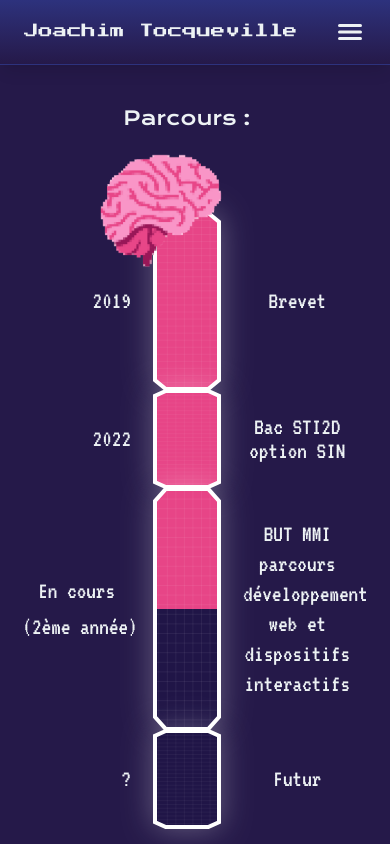
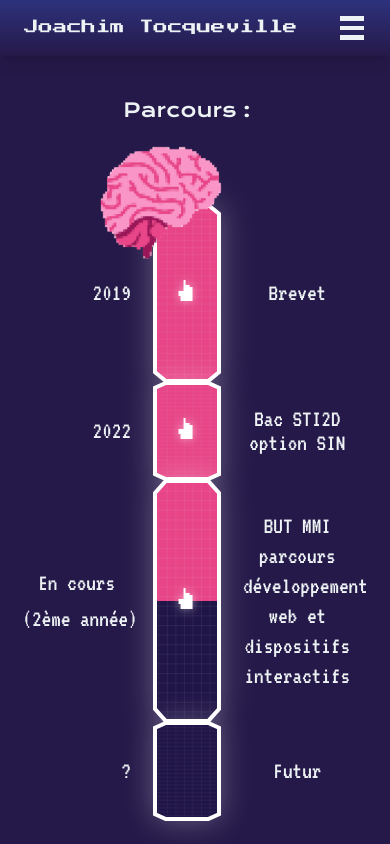
Before and after one commit to Joachim-Tocqueville/Portfolio_Simple_Version, a React (Vite) app in the folder portfolio/: page /apropos in a window 390 px wide. Shown: the top 844 px of the page. Built offline with nearby package versions, Linux system fonts and the light colour scheme.

Commit message:
Corrections mineures + ajouts pour le projet "sushngo" hébergé

```diff
--- a/portfolio/src/components/Navbar.jsx
+++ b/portfolio/src/components/Navbar.jsx
@@ -1,5 +1,4 @@
 import { useState } from 'react';
-import { IoMenu, IoClose } from "react-icons/io5";
 
 function Navbar() {
   const [isOpen, setIsOpen] = useState(false);
@@ -17,12 +16,30 @@ function Navbar() {
           <a className="font-['VT323-Regular'] text-[1.5rem]" href="/apropos">À propos</a>
         </div>
 
-        <button className="md:hidden text-[#EDF2F4] cursor-pointer" onClick={() => setIsOpen(!isOpen)}>
-          {isOpen ? <IoClose size={32} /> : <IoMenu size={32} />}
+        <button className="md:hidden text-[#EDF2F4] cursor-pointer z-10" onClick={() => setIsOpen(!isOpen)}>
+          {isOpen ? (
+            <svg viewBox="0 0 5 5" className="w-7! h-6! md:w-8! md:h-8! fill-current" shapeRendering="crispEdges">
+              <rect x="0" y="0" width="1" height="1" />
+              <rect x="4" y="0" width="1" height="1" />
+              <rect x="1" y="1" width="1" height="1" />
+              <rect x="3" y="1" width="1" height="1" />
+              <rect x="2" y="2" width="1" height="1" />
+              <rect x="1" y="3" width="1" height="1" />
+              <rect x="3" y="3" width="1" height="1" />
+              <rect x="0" y="4" width="1" height="1" />
+              <rect x="4" y="4" width="1" height="1" />
+            </svg>
+          ) : (
+            <svg viewBox="0 0 5 5" className="w-7! h-6! md:w-8! md:h-8! fill-current" shapeRendering="crispEdges">
+              <rect x="0" y="0" width="5" height="1" />
+              <rect x="0" y="2" width="5" height="1" />
+              <rect x="0" y="4" width="5" height="1" />
+            </svg>
+          )}
         </button>
       </div>
 
-      <div className={`md:hidden absolute top-full left-0 w-full bg-[#251949] border-t border-[#2D327D] transition-all duration-300 overflow-hidden ${isOpen ? 'max-h-64 py-4 shadow-xl' : 'max-h-0'}`}>
+      <div className={`md:hidden absolute top-full left-0 w-full bg-[#251949] transition-all duration-300 overflow-hidden ${isOpen ? 'max-h-64 py-4 shadow-xl' : 'max-h-0'}`}>
         <div className="flex flex-col items-center gap-6">
           <a className="font-['VT323-Regular'] text-[1.8rem]" href="/accueil" onClick={() => setIsOpen(false)}>Accueil</a>
           <a className="font-['VT323-Regular'] text-[1.8rem]" href="/projets" onClick={() => setIsOpen(false)}>Projets</a>
--- a/portfolio/src/index.css
+++ b/portfolio/src/index.css
@@ -16,8 +16,7 @@
   font-weight: 600;
 }
 
-b,
-strong {
+b, strong {
   font-weight: bold;
 }
 
--- a/portfolio/src/pages/Apropos.jsx
+++ b/portfolio/src/pages/Apropos.jsx
@@ -85,7 +85,7 @@ function Apropos() {
             <div className="flex flex-row md:flex-col items-center justify-center md:justify-start w-full relative group pointer-events-none">
               <div className="order-3 md:order-none w-1/3 md:w-full text-[1.5rem] md:h-32 md:flex md:items-end md:text-[2rem] lg:text-[2.2rem] justify-center md:text-center md:items-baseline! leading-none mb-0 md:mb-8 pl-4 md:pl-0 pointer-events-auto">Brevet</div>
               <div className="order-2 md:order-none w-20 h-60 md:w-full md:h-17! lg:h-26 rotate-90 md:rotate-0 flex md:block justify-center items-center drop-shadow-[0_0_15px_rgba(255,255,255,0.3)] hover:drop-shadow-[0_0_25px_rgba(255,255,255,0.6)] transition-all md:mt-0 pointer-events-auto">
-                <a href="https://www.college-la-rochefoucauld77.fr" target="_blank" rel="noopener noreferrer" className="block w-60 h-16 md:w-full md:h-full">
+                <a href="https://www.college-la-rochefoucauld77.fr" target="_blank" rel="noopener noreferrer" className="block w-60 h-16 md:w-full md:h-full group/link">
                   <svg width="100%" height="100%" viewBox="0 0 200 60" preserveAspectRatio="none" className="overflow-visible w-[11rem] md:w-full">
                     <defs>
                       <clipPath id="clipBrevet">
@@ -97,6 +97,28 @@ function Apropos() {
                     <path d="M10,0 L190,0 L200,10 L200,50 L190,60 L10,60 L0,50 L0,10 Z" fill="url(#pixelGridV2)" pointerEvents="none" />
                     <path d="M10,0 L190,0 L200,10 L200,50 L190,60 L10,60 L0,50 L0,10 Z" fill="none" stroke="white" strokeWidth="4" vectorEffect="non-scaling-stroke" />
                   </svg>
+                  <div className="absolute top-1/2 left-1/2 -translate-x-1/2 -translate-y-1/2 md:top-4 md:right-4 md:left-auto md:translate-x-0 md:translate-y-0 -rotate-90 md:rotate-0 pointer-events-none z-20 opacity-100 md:opacity-0 md:group-hover/link:opacity-100 transition-opacity">
+                    <svg viewBox="0 0 10 12" className="w-7 h-7 md:w-8 md:h-8 fill-white drop-shadow-[0_0_5px_rgba(255,255,255,0.5)]" shapeRendering="crispEdges">
+                      <style>{`
+                        @keyframes pixel-click {
+                          0%, 100% { transform: scale(1) translate(0, 0); }
+                          50% { transform: scale(0.85) translate(2px, 2px); }
+                        }
+                        .pixel-hand-cursor {
+                          animation: pixel-click 0.6s infinite ease-in-out;
+                          transform-origin: center;
+                        }
+                      `}</style>
+                      <g className="pixel-hand-cursor text-white fill-current">
+                        <rect x="3" y="0" width="1" height="6" />
+                        <rect x="4" y="2" width="1" height="5" />
+                        <rect x="5" y="2" width="1" height="5" />
+                        <rect x="6" y="3" width="1" height="4" />
+                        <rect x="2" y="5" width="5" height="4" />
+                        <rect x="1" y="5" width="1" height="2" />
+                      </g>
+                    </svg>
+                  </div>
                 </a>
               </div>
               <div className="order-1 md:order-none w-1/3 md:w-full text-[1.5rem] md:text-[2.2rem] lg:text-[2.8rem] text-right md:text-center mt-0 md:mt-8 pr-4 md:pr-0 pointer-events-auto">2019</div>
@@ -105,7 +127,7 @@ function Apropos() {
             <div className="flex flex-row md:flex-col items-center justify-center md:justify-start w-full relative group -mt-25.5 md:mt-0 pointer-events-none">
               <div className="order-3 md:order-none w-1/3 md:w-full text-[1.5rem] md:h-32 md:flex md:items-end md:text-[2rem] lg:text-[2.2rem] justify-center md:text-center items-baseline! leading-none mb-0 md:mb-8 pl-4 md:pl-0 pointer-events-auto">Bac STI2D<br className="hidden md:block" /> option SIN</div>
               <div className="order-2 md:order-none w-20 h-60 md:w-full md:h-17! lg:h-26 rotate-90 md:rotate-0 flex md:block justify-center items-center drop-shadow-[0_0_15px_rgba(255,255,255,0.3)] hover:drop-shadow-[0_0_25px_rgba(255,255,255,0.6)] transition-all pointer-events-auto">
-                <a href="https://www.larmand.fr" target="_blank" rel="noopener noreferrer" className="block w-60 h-16 md:w-full md:h-full">
+                <a href="https://www.larmand.fr" target="_blank" rel="noopener noreferrer" className="block w-60 h-16 md:w-full md:h-full group/link">
                   <svg width="100%" height="100%" viewBox="0 0 200 60" preserveAspectRatio="none" className="overflow-visible w-[6rem] md:w-full">
                     <defs>
                       <clipPath id="clipBac">
@@ -117,6 +139,18 @@ function Apropos() {
                     <path d="M10,0 L190,0 L200,10 L200,50 L190,60 L10,60 L0,50 L0,10 Z" fill="url(#pixelGridV2)" pointerEvents="none" />
                     <path d="M10,0 L190,0 L200,10 L200,50 L190,60 L10,60 L0,50 L0,10 Z" fill="none" stroke="white" strokeWidth="4" vectorEffect="non-scaling-stroke" />
                   </svg>
+                  <div className="absolute top-1/2 left-1/2 -translate-x-1/2 -translate-y-1/2 md:top-4 md:right-4 md:left-auto md:translate-x-0 md:translate-y-0 -rotate-90 md:rotate-0 pointer-events-none z-20 opacity-100 md:opacity-0 md:group-hover/link:opacity-100 transition-opacity">
+                    <svg viewBox="0 0 10 12" className="w-7 h-7 md:w-8 md:h-8 fill-white drop-shadow-[0_0_5px_rgba(255,255,255,0.5)]" shapeRendering="crispEdges">
+                      <g className="pixel-hand-cursor text-white fill-current">
+                        <rect x="3" y="0" width="1" height="6" />
+                        <rect x="4" y="2" width="1" height="5" />
+                        <rect x="5" y="2" width="1" height="5" />
+                        <rect x="6" y="3" width="1" height="4" />
+                        <rect x="2" y="5" width="5" height="4" />
+                        <rect x="1" y="5" width="1" height="2" />
+                      </g>
+                    </svg>
+                  </div>
                 </a>
               </div>
               <div className="order-1 md:order-none w-1/3 md:w-full text-[1.5rem] md:text-[2.2rem] lg:text-[2.8rem] text-right md:text-center mt-0 md:mt-8 pr-4 md:pr-0 pointer-events-auto">2022</div>
@@ -127,7 +161,7 @@ function Apropos() {
                 BUT MMI parcours<br />développement web et<br />dispositifs<br />interactifs
               </div>
               <div className="order-2 md:order-none w-20 h-60 md:w-full md:h-17! lg:h-26 rotate-90 md:rotate-0 flex md:block justify-center items-center drop-shadow-[0_0_15px_rgba(255,255,255,0.3)] hover:drop-shadow-[0_0_25px_rgba(255,255,255,0.6)] transition-all pointer-events-auto">
-                <a href="https://iut.univ-gustave-eiffel.fr" target="_blank" rel="noopener noreferrer" className="block w-60 h-16 md:w-full md:h-full">
+                <a href="https://iut.univ-gustave-eiffel.fr" target="_blank" rel="noopener noreferrer" className="block w-60 h-16 md:w-full md:h-full group/link">
                   <svg width="100%" height="100%" viewBox="0 0 200 60" preserveAspectRatio="none" className="overflow-visible w-[15rem] md:w-full">
                     <defs>
                       <clipPath id="clipMMI">
@@ -139,6 +173,18 @@ function Apropos() {
                     <path d="M10,0 L190,0 L200,10 L200,50 L190,60 L10,60 L0,50 L0,10 Z" fill="url(#pixelGridV2)" pointerEvents="none" />
                     <path d="M10,0 L190,0 L200,10 L200,50 L190,60 L10,60 L0,50 L0,10 Z" fill="none" stroke="white" strokeWidth="4" vectorEffect="non-scaling-stroke" />
                   </svg>
+                  <div className="absolute top-1/2 left-1/2 -translate-x-1/2 -translate-y-1/2 md:top-4 md:right-4 md:left-auto md:translate-x-0 md:translate-y-0 -rotate-90 md:rotate-0 pointer-events-none z-20 opacity-100 md:opacity-0 md:group-hover/link:opacity-100 transition-opacity">
+                    <svg viewBox="0 0 10 12" className="w-7 h-7 md:w-8 md:h-8 fill-white drop-shadow-[0_0_5px_rgba(255,255,255,0.5)]" shapeRendering="crispEdges">
+                      <g className="pixel-hand-cursor text-white fill-current">
+                        <rect x="3" y="0" width="1" height="6" />
+                        <rect x="4" y="2" width="1" height="5" />
+                        <rect x="5" y="2" width="1" height="5" />
+                        <rect x="6" y="3" width="1" height="4" />
+                        <rect x="2" y="5" width="5" height="4" />
+                        <rect x="1" y="5" width="1" height="2" />
+                      </g>
+                    </svg>
+                  </div>
                 </a>
               </div>
               <div className="order-1 md:order-none w-1/3 md:w-full text-[1.5rem] md:text-[2.2rem] lg:text-[2.8rem] text-center md:text-center mt-0 md:mt-8 pr-4 md:pr-0 pointer-events-auto">
@@ -167,7 +213,6 @@ function Apropos() {
       <div className="mx-4 md:mx-50 mt-30">
         <h2 className="font-['KronaOne-Regular'] text-[1.2rem] mb-10 text-left">Langages :</h2>
         <div className="flex flex-row flex-wrap justify-center gap-x-12 gap-y-12 pb-4">
-          {/* 2 */}
           <div className="flex flex-row gap-8 md:gap-20 justify-center items-center">
             <div className="hover:scale-110 transition-transform cursor-pointer" style={{ transform: 'rotate(-10deg)' }}>
               <SplideJsLogo className="w-12 h-12 md:w-16 md:h-16" />
@@ -176,7 +221,6 @@ function Apropos() {
               <CssLogo className="w-12 h-12 md:w-16 md:h-16" />
             </div>
           </div>
-          {/* 2 */}
           <div className="flex flex-row gap-8 md:gap-20 justify-center items-center">
             <div className="hover:scale-110 transition-transform cursor-pointer" style={{ transform: 'rotate(-10deg)' }}>
               <HtmlLogo className="w-12 h-12 md:w-16 md:h-16" />
@@ -185,11 +229,9 @@ function Apropos() {
               <BootstrapLogo className="w-12 h-12 md:w-16 md:h-16" />
             </div>
           </div>
-          {/* 1 */}
           <div className="hover:scale-110 transition-transform cursor-pointer flex items-center justify-center">
             <TailwindLogo className="w-12 h-12 md:w-16 md:h-16" />
           </div>
-          {/* 2 */}
           <div className="flex flex-row gap-8 md:gap-20 justify-center items-center">
             <div className="hover:scale-110 transition-transform cursor-pointer" style={{ transform: 'rotate(-10deg)' }}>
               <JsLogo className="w-12 h-12 md:w-16 md:h-16" />
@@ -198,11 +240,9 @@ function Apropos() {
               <ScssLogo className="w-12 h-12 md:w-16 md:h-16" />
             </div>
           </div>
-          {/* 1 */}
           <div className="hover:scale-110 transition-transform cursor-pointer flex items-center justify-center">
             <ViteLogo className="w-12 h-12 md:w-16 md:h-16" />
           </div>
-          {/* 2 */}
           <div className="flex flex-row gap-8 md:gap-20 justify-center items-center">
             <div className="hover:scale-110 transition-transform cursor-pointer" style={{ transform: 'rotate(-10deg)' }}>
               <ReactLogo className="w-12 h-12 md:w-16 md:h-16" />
@@ -211,11 +251,9 @@ function Apropos() {
               <TypescriptLogo className="w-12 h-12 md:w-16 md:h-16" />
             </div>
           </div>
-          {/* 1 */}
           <div className="hover:scale-110 transition-transform cursor-pointer flex items-center justify-center">
             <AngularLogo className="w-12 h-12 md:w-16 md:h-16" />
           </div>
-          {/* 2 */}
           <div className="flex flex-row gap-8 md:gap-20 justify-center items-center">
             <div className="hover:scale-110 transition-transform cursor-pointer" style={{ transform: 'rotate(-10deg)' }}>
               <ChartJsLogo className="w-12 h-12 md:w-16 md:h-16" />
@@ -224,11 +262,9 @@ function Apropos() {
               <PythonLogo className="w-12 h-12 md:w-16 md:h-16" />
             </div>
           </div>
-          {/* 1 */}
           <div className="hover:scale-110 transition-transform cursor-pointer flex items-center justify-center">
             <NodejsLogo className="w-12 h-12 md:w-16 md:h-16" />
           </div>
-          {/* 2 */}
           <div className="flex flex-row gap-8 md:gap-20 justify-center items-center">
             <div className="hover:scale-110 transition-transform cursor-pointer" style={{ transform: 'rotate(-10deg)' }}>
               <PhpLogo className="w-12 h-12 md:w-16 md:h-16" />
@@ -237,7 +273,6 @@ function Apropos() {
               <MysqlLogo className="w-12 h-12 md:w-16 md:h-16" />
             </div>
           </div>
-          {/* 2 */}
           <div className="flex flex-row gap-8 md:gap-20 justify-center items-center">
             <div className="hover:scale-110 transition-transform cursor-pointer" style={{ transform: 'rotate(-10deg)' }}>
               <JavaLogo className="w-12 h-12 md:w-16 md:h-16" />
@@ -252,7 +287,6 @@ function Apropos() {
       <div className="mx-4 md:mx-50 mt-30">
         <h2 className="font-['KronaOne-Regular'] text-[1.2rem] mb-10 text-left">Logiciels :</h2>
         <div className="flex flex-row flex-wrap justify-center gap-x-12 gap-y-12 pb-4">
-          {/* 2 */}
           <div className="flex flex-row gap-8 md:gap-20 justify-center items-center">
             <div className="hover:scale-110 transition-transform cursor-pointer" style={{ transform: 'rotate(-10deg)' }}>
               <GoogleLogo className="w-12 h-12 md:w-16 md:h-16" />
@@ -261,7 +295,6 @@ function Apropos() {
               <TrelloLogo className="w-12 h-12 md:w-16 md:h-16" />
             </div>
           </div>
-          {/* 2 */}
           <div className="flex flex-row gap-8 md:gap-20 justify-center items-center">
             <div className="hover:scale-110 transition-transform cursor-pointer" style={{ transform: 'rotate(-10deg)' }}>
               <PremiereProLogo className="w-12 h-12 md:w-16 md:h-16" />
@@ -270,11 +303,9 @@ function Apropos() {
               <AfterEffectsLogo className="w-12 h-12 md:w-16 md:h-16" />
             </div>
           </div>
-          {/* 1 */}
           <div className="hover:scale-110 transition-transform cursor-pointer flex items-center justify-center">
             <AcrobatLogo className="w-12 h-12 md:w-16 md:h-16" />
           </div>
-          {/* 2 */}
           <div className="flex flex-row gap-8 md:gap-20 justify-center items-center">
             <div className="hover:scale-110 transition-transform cursor-pointer" style={{ transform: 'rotate(-10deg)' }}>
               <IllustratorLogo className="w-12 h-12 md:w-16 md:h-16" />
@@ -283,11 +314,9 @@ function Apropos() {
               <PhotoshopLogo className="w-12 h-12 md:w-16 md:h-16" />
             </div>
           </div>
-          {/* 1 */}
           <div className="hover:scale-110 transition-transform cursor-pointer flex items-center justify-center">
             <InDesignLogo className="w-12 h-12 md:w-16 md:h-16" />
           </div>
-          {/* 2 */}
           <div className="flex flex-row gap-8 md:gap-20 justify-center items-center">
             <div className="hover:scale-110 transition-transform cursor-pointer" style={{ transform: 'rotate(-10deg)' }}>
               <FigmaLogo className="w-12 h-12 md:w-16 md:h-16" />
@@ -296,11 +325,9 @@ function Apropos() {
               <BlenderLogo className="w-12 h-12 md:w-16 md:h-16" />
             </div>
           </div>
-          {/* 1 */}
           <div className="hover:scale-110 transition-transform cursor-pointer flex items-center justify-center">
             <CanvaLogo className="w-12 h-13 md:w-16 md:h-16" />
           </div>
-          {/* 2 */}
           <div className="flex flex-row gap-8 md:gap-20 justify-center items-center">
             <div className="hover:scale-110 transition-transform cursor-pointer" style={{ transform: 'rotate(-10deg)' }}>
               <GitLogo className="w-12 h-12 md:w-16 md:h-16" />
@@ -309,11 +336,9 @@ function Apropos() {
               <GitHubLogo className="w-12 h-12 md:w-16 md:h-16" />
             </div>
           </div>
-          {/* 1 */}
           <div className="hover:scale-110 transition-transform cursor-pointer flex items-center justify-center">
             <GitLabLogo className="w-12 h-12 md:w-16 md:h-16" />
           </div>
-          {/* 2 */}
           <div className="flex flex-row gap-8 md:gap-20 justify-center items-center">
             <div className="hover:scale-110 transition-transform cursor-pointer" style={{ transform: 'rotate(-10deg)' }}>
               <UnityLogo className="w-12 h-12 md:w-16 md:h-16" />
@@ -322,7 +347,6 @@ function Apropos() {
               <PostmanLogo className="w-12 h-12 md:w-16 md:h-16" />
             </div>
           </div>
-          {/* 2 */}
           <div className="flex flex-row gap-8 md:gap-20 justify-center items-center">
             <div className="hover:scale-110 transition-transform cursor-pointer" style={{ transform: 'rotate(-10deg)' }}>
               <WordpressLogo className="w-12 h-12 md:w-16 md:h-16" />
--- a/portfolio/src/pages/Projets.jsx
+++ b/portfolio/src/pages/Projets.jsx
@@ -2,7 +2,7 @@ import React from 'react';
 import Card_projet from "../components/Card_projet";
 import Modal_projet from "../components/Modal_projet";
 import DataProjets from "../datas_projets/Dataprojets";
-import { Box, CardContent, Typography } from '@mui/material';
+import { Box, Typography } from '@mui/material';
 import { IoIosArrowForward, IoIosArrowBack } from "react-icons/io";
 import { Splide, SplideTrack, SplideSlide } from '@splidejs/react-splide';
 import { useLocation } from 'react-router-dom';
```
Also changed, not shown: portfolio/src/components/Card_projet.jsx (+1 -7 lines), portfolio/src/components/Modal_projet.jsx (+11 -18 lines), portfolio/src/datas_projets/Dataprojets.jsx (+9 -5 lines), 1 other file (tests, documents, lock files or other folders).
